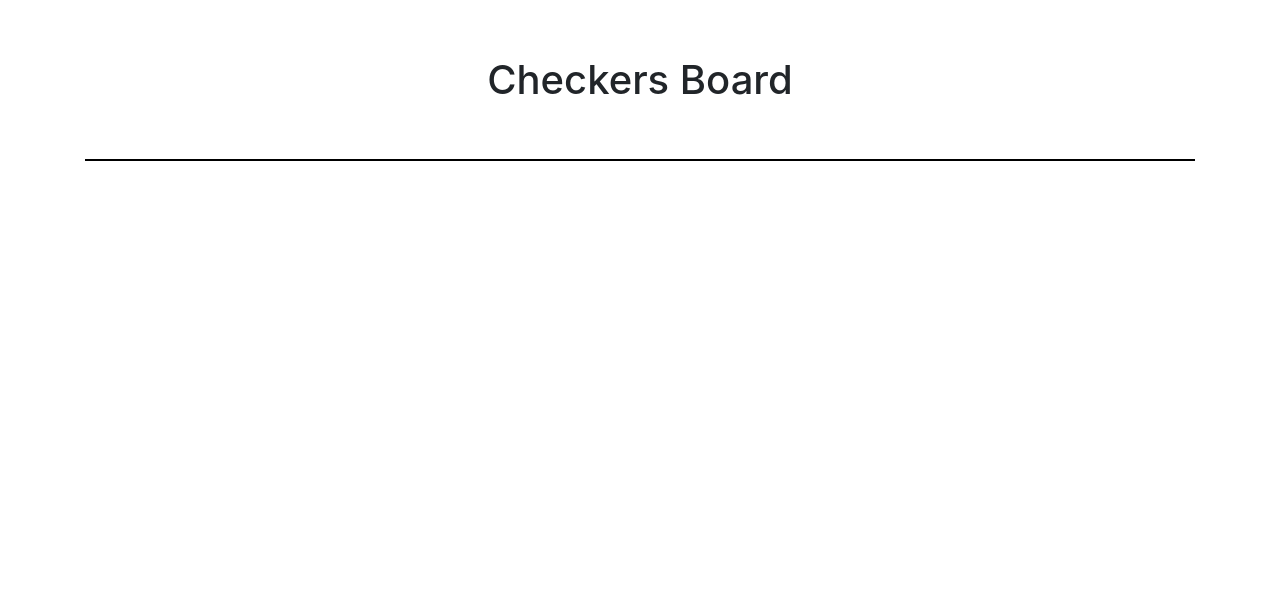
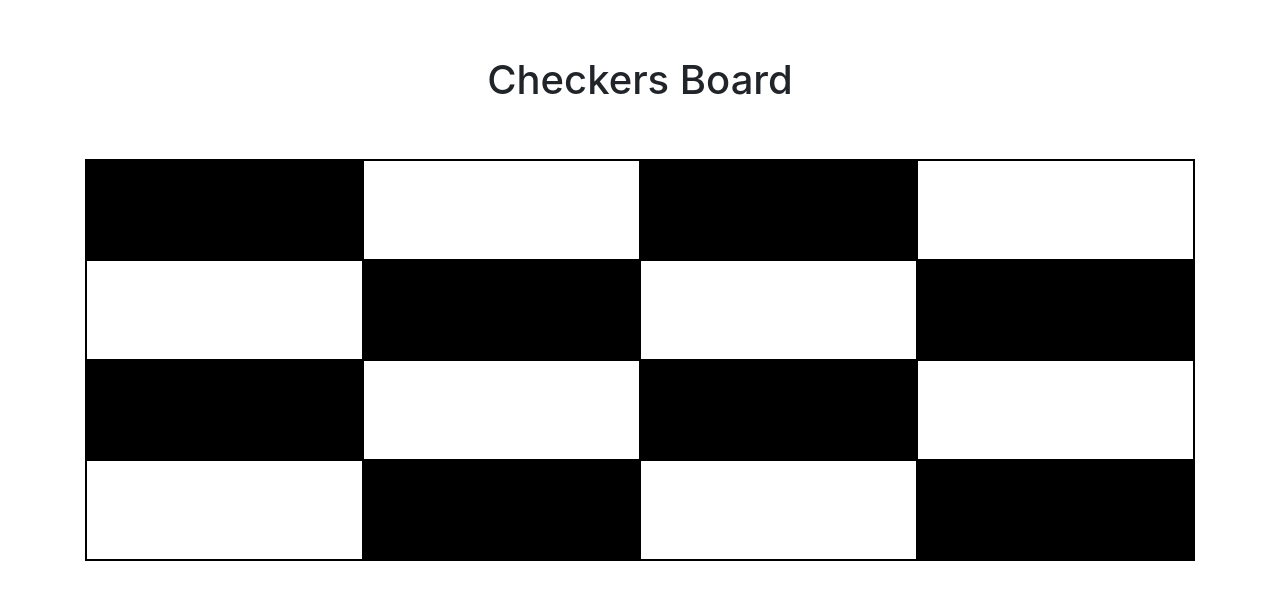
Before and after one commit to mcmalfaro140/drivenTest, a Next.js app: page / in a window 1280 px wide. Shown: the top 600 px of the page. Built offline with nearby package versions, Linux system fonts and the light colour scheme.

Commit message:
dashboard done

```diff
--- a/components/Board.js
+++ b/components/Board.js
@@ -1,10 +1,70 @@
 import { Container, Row, Col } from 'reactstrap';
 
 export default class Board extends React.Component{
+    constructor(props){
+        super(props)
+        this.state = {
+            N : 4
+        }
+        this.col = this.col.bind(this);
+        this.row_even = this.row_even.bind(this);
+        this.row_odd = this.row_odd.bind(this);
+    }
+
+    row_even(){
+        let my_row = [];
+        for (let index = 0; index < this.state.N; index++) {
+            if(index % 2 === 0){
+                my_row.push(<Col className="tiles black"></Col>)
+            }else{
+                my_row.push(<Col className="tiles"></Col>)
+            }
+
+        }
+        return my_row;
+    }
+
+    row_odd(){
+        let my_row = [];
+        for (let index = 0; index < this.state.N; index++) {
+            if(index % 2 === 1){
+                my_row.push(<Col className="tiles black"></Col>)
+            }else{
+                my_row.push(<Col className="tiles"></Col>)
+            }
+
+        }
+        return my_row;
+    }
+
+    col(){
+        let my_col = [];
+        const rows_even = this.row_even().map((e,i) => {
+            return(e)
+        })
+        const rows_odd = this.row_odd().map((e,i) => {
+            return(e)
+        })
+        for (let index = 0; index < this.state.N; index++) {
+            if(index % 2 === 0){
+                my_col.push(<Row>{rows_even}</Row>)
+            }
+            else{
+                my_col.push(<Row>{rows_odd}</Row>)
+            }
+        }
+        return my_col;
+    }
+
+
+
     render(){
+        const items = this.col().map((e,i) => {
+            return(e)
+        })
         return(
             <Container className="board">
-
+                {items}
             </Container>
         )
     }
--- a/styles/comp_style/_board.scss
+++ b/styles/comp_style/_board.scss
@@ -1,3 +1,13 @@
 .board{
     border: 1px solid black;
 }
+
+.tiles{
+    width: 100px;
+    height: 100px;
+    border: 1px solid black;
+}
+
+.black{
+    background-color: black;
+}
```
